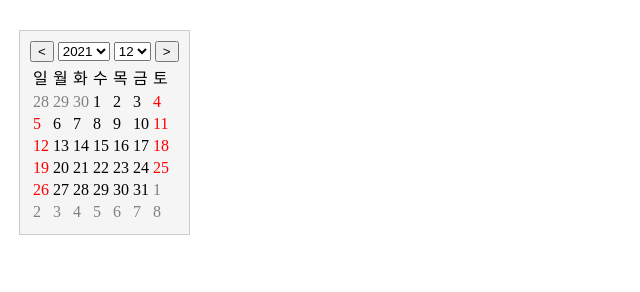
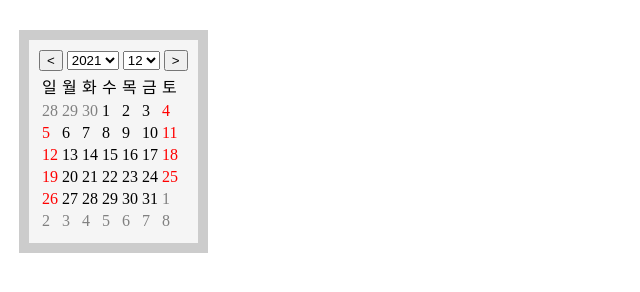
Before and after one commit to jihyun-jeon/calendar, a website built with Vite: page index.html in a window 1280 px wide. Shown: the whole page, without its empty margins (0-640 px from the left). Built offline with nearby package versions, Linux system fonts and the light colour scheme.

Commit message:
calendar의 border를 10px로 수정

```diff
--- a/style.css
+++ b/style.css
@@ -14,6 +14,6 @@
   margin: 22px 11px;
   padding: 10px;
   display: inline-block;
-  border: 1px solid #ccc;
+  border: 10px solid #ccc;
   background-color: whitesmoke;
 }
```
